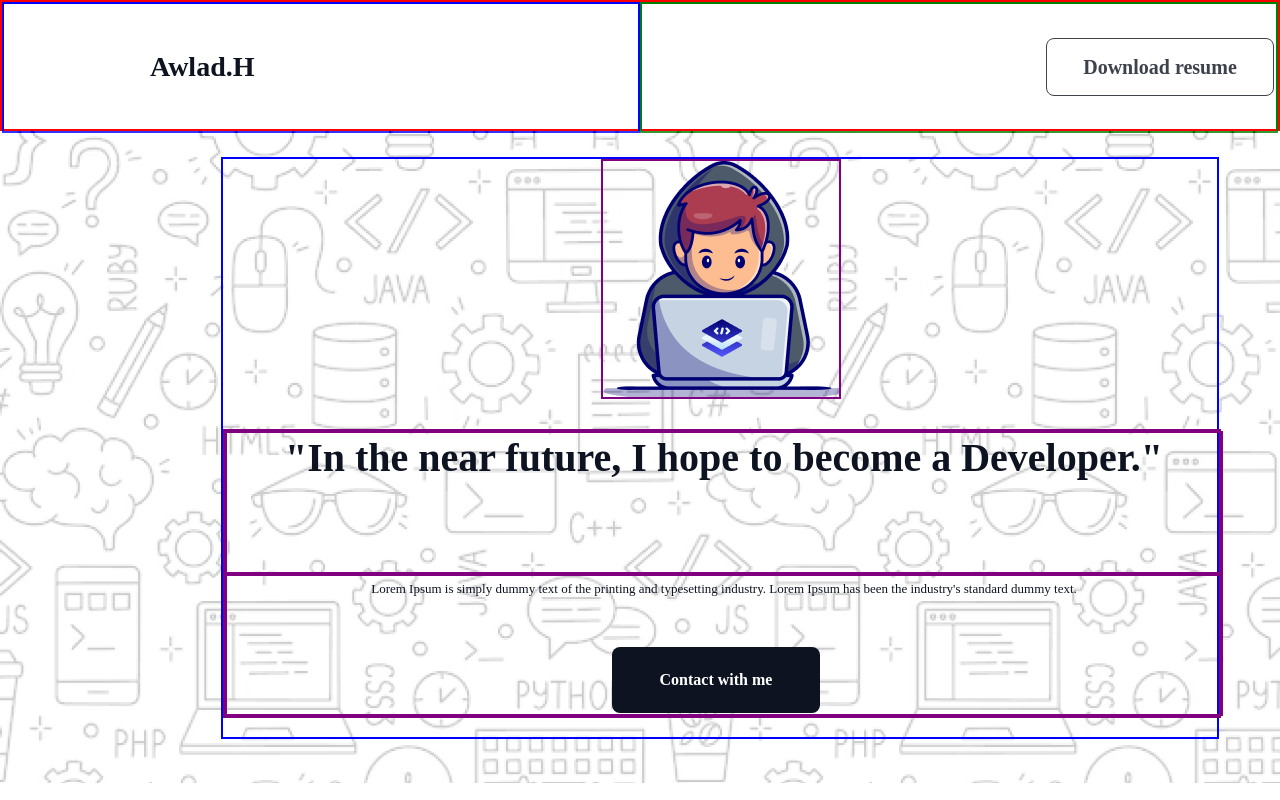
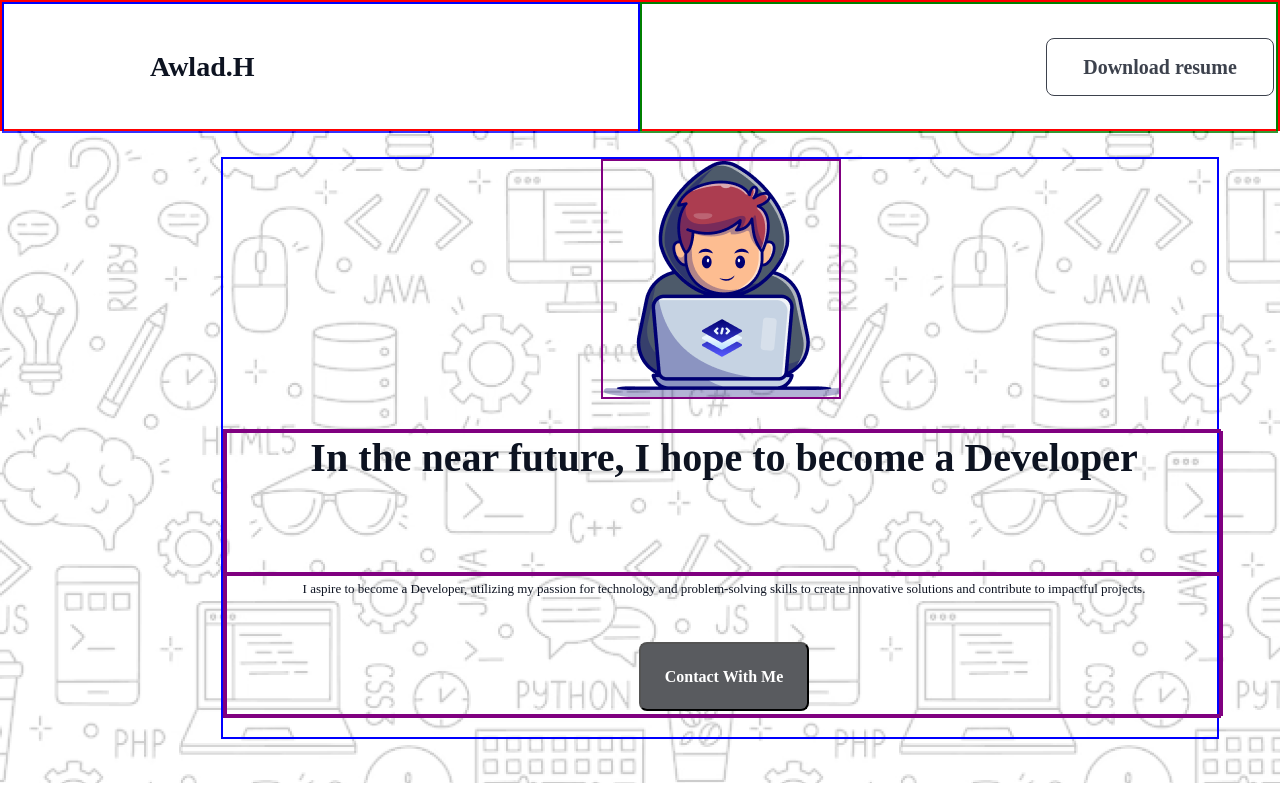
Before and after one commit to saudanoor/Assingment-One, a plain HTML site: page index.html in a window 1280 px wide. Shown: the top 800 px of the page. Drawn offline with Linux system fonts and the light colour scheme; a web font is replaced by a local one.

Commit message:
second container final done

```diff
--- a/index.html
+++ b/index.html
@@ -42,16 +42,16 @@
 
             <div class="frame-box frame-3-container">
                 <div class=" frame-box frame-3a">
-                    "In the near future, I hope to become a Developer."
+                    In the near future, I hope to become a Developer
                 </div>
                 <div class=" frame-box frame-3b ">
-                    Lorem Ipsum is simply dummy text of the printing and typesetting industry. Lorem Ipsum has been the industry's standard dummy text.
+                    I aspire to become a Developer, utilizing my passion for technology and problem-solving skills to create innovative solutions and contribute to impactful projects.
 
     <div class="button-box">
-<div class="contact">
-    Contact with me
+<button>Contact With Me</button>
 </div>
-</div>
+
+
 
 
                 </div>
--- a/style/styles.css
+++ b/style/styles.css
@@ -171,7 +171,7 @@ letter-spacing: 0%;
 text-align: center;
 }
 
-.button-box{
+/* .button-box{
     position: static;
 width: 208px;
 height: 66px;
@@ -183,9 +183,9 @@ background: rgb(13, 19, 33);
 margin-left: 385px;
 margin-top: 45px;
 
-}
+} */
 
-.contact{
+.button-box button{
     color: rgb(255, 255, 255);
 font-family: Azeret Mono;
 font-size: 16px;
@@ -196,6 +196,11 @@ text-align: center;
 position: static;
 align-items: center;
 padding: 21px 24px 21px 24px;
+
+background: rgb(89, 91, 95);
+border-radius: 8px;
+
+margin-top: 40px;
 
 }
 
```
